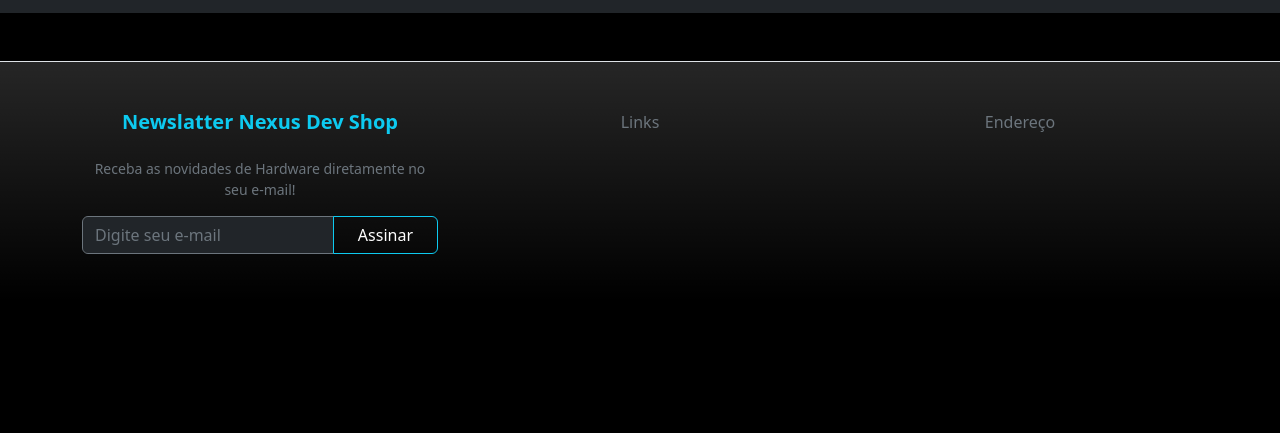
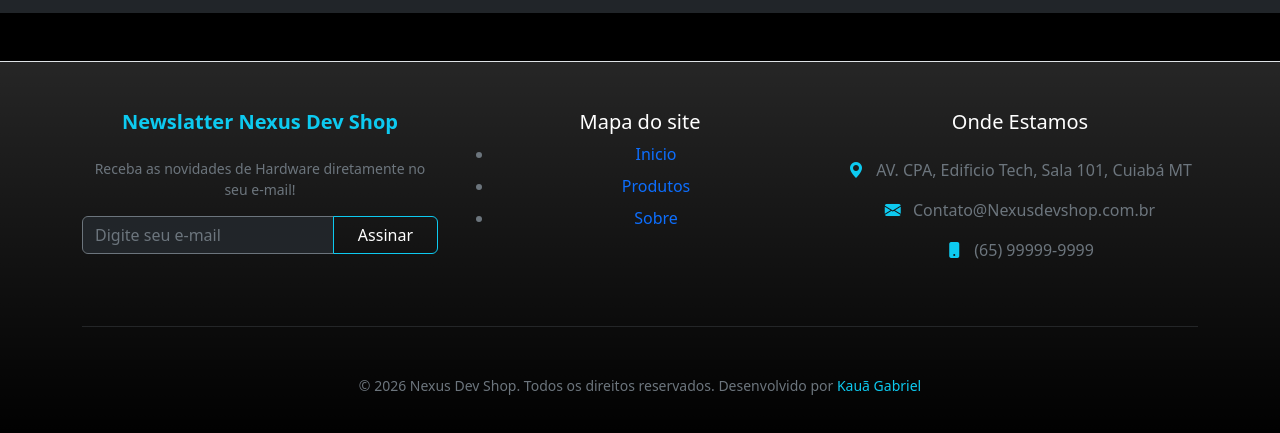
Before and after one commit to kaua-gabriel-franca/bootstrap5, a plain HTML site: page 13-site/index.html in a window 1280 px wide. Shown: the part 71-504 px from the top of the page. Drawn offline with nearby package versions, Linux system fonts and the light colour scheme.

Commit message:
add footer

```diff
--- a/13-site/index.html
+++ b/13-site/index.html
@@ -65,12 +65,49 @@
                             <button class="btn btn-outline-info text-white fw-medium px-4">Assinar</button>
                         </div>
                     </div>
-                    <div class="col-lg-4">Links</div>
-                    <div class="col-lg-4">Endereço</div>
+
+                    <div class="col-lg-4">
+                        <h5 class="text-white fw-medium mb-4'">Mapa do site</h5>
+                        <ul class="list-unslyed d-grid gap-2">
+                            <li>
+                                <a href="" class="text-secundary text-decoration-none">Inicio</a>
+                            </li>
+
+                            <li>
+                                <a href="" class="text-secundary text-decoration-none">Produtos</a>
+                            </li>
+
+                            <li>
+                                <a href="" class="text-secundary text-decoration-none">Sobre </a>
+                            </li>
+                        </ul>
+                    </div>
+
+                    <div class="col-lg-4">
+                        <h5 class="text-white fw-medium mb-4">Onde Estamos</h5>
+                        <p>
+                            <i class="bi bi-geo-alt-fill me-2 text-info"></i>
+                            AV. CPA, Edificio Tech, Sala 101, Cuiabá MT
+                        </p>
+                        <p>
+                            <i class="bi bi-envelope-fill me-2 text-info"></i>
+                            Contato@Nexusdevshop.com.br
+                        </p>
+                        <p>
+                            <i class="bi bi-phone-fill me-2 text-info"></i>
+                            (65) 99999-9999
+
+                        </p>
+                    </div>
                 </div>
+                <hr class="border-secondary my-5 opacity-25">
+                <p class="text-center small mb-0">
+                    &copy; 2026 Nexus Dev Shop. Todos os direitos reservados. Desenvolvido por <a href="https://github.com/kaua-gabriel-franca" target="_blank" class="text-info text-decoration-none"> Kauã Gabriel</a>
+                </p>
             </div>
         </footer>
 
+        <!--Bootstrap JS-->
         <script src="https://cdn.jsdelivr.net/npm/bootstrap@5.3.8/dist/js/bootstrap.bundle.min.js" integrity="sha384-FKyoEForCGlyvwx9Hj09JcYn3nv7wiPVlz7YYwJrWVcXK/BmnVDxM+D2scQbITxI" crossorigin="anonymous"></script>
     </body>
     </html>
```
